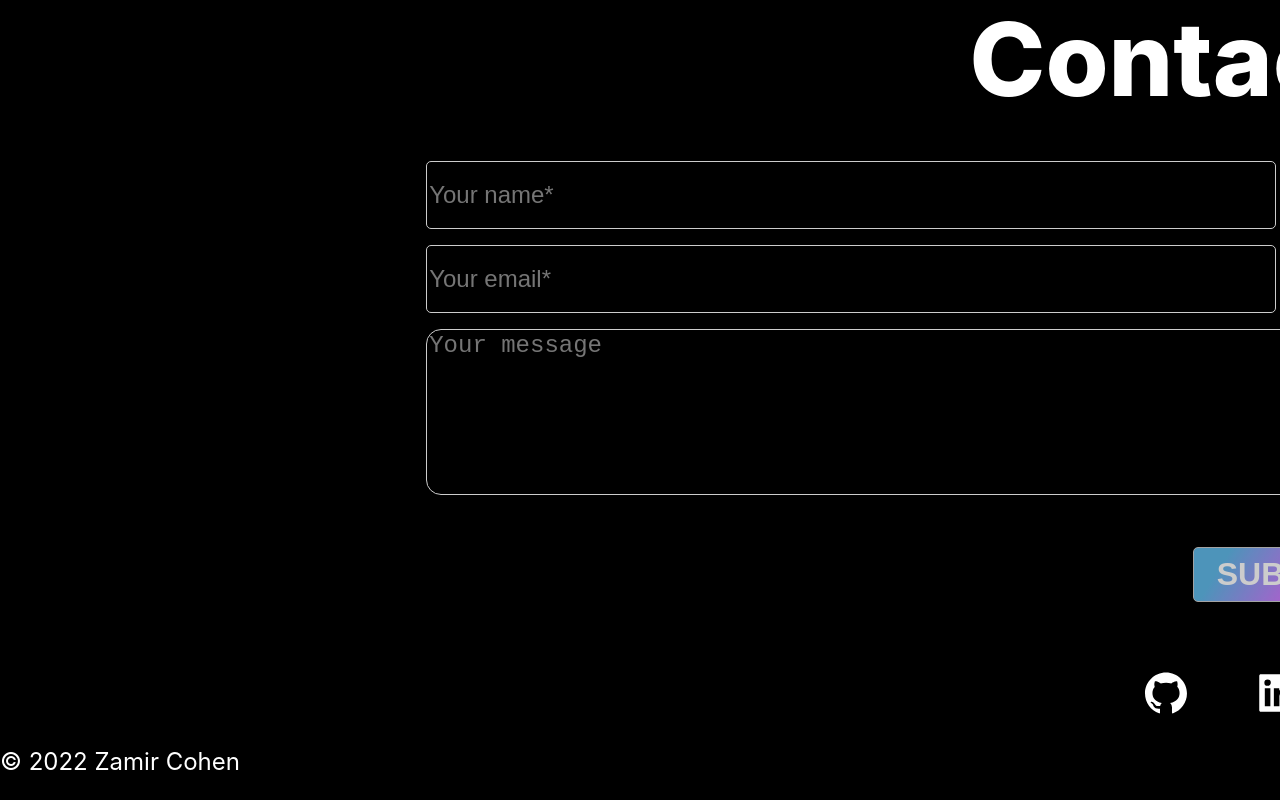
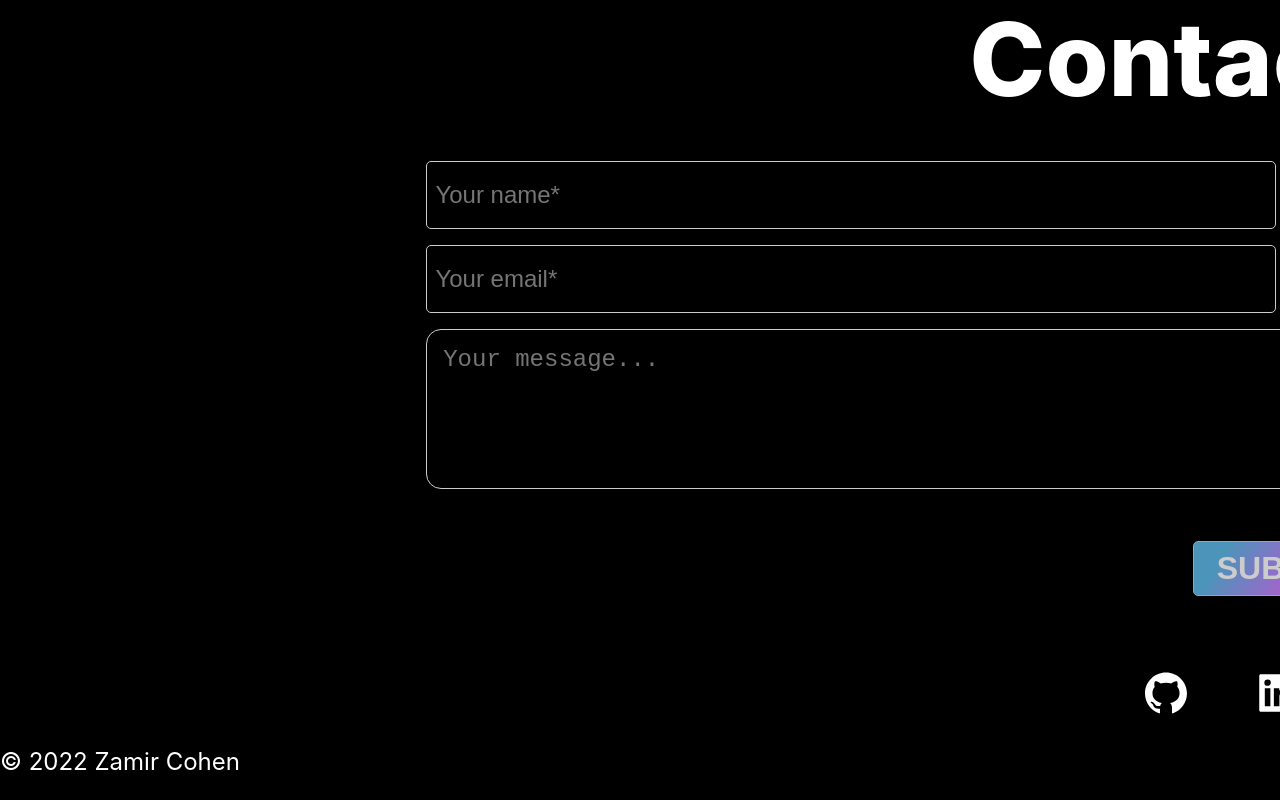
Before and after one commit to zamircohen/react_portfolio, a React (Create React App) app: page / in a window 1280 px wide. Shown: the part 3835-4635 px from the top of the page. Built offline with nearby package versions, Linux system fonts and the light colour scheme.

Commit message:
Added padding to contact form for better look

```diff
--- a/src/components/Contact/Contact.jsx
+++ b/src/components/Contact/Contact.jsx
@@ -31,11 +31,11 @@ export default function Contact() {
             <BlockTitle main>Contact me.</BlockTitle>
 
             <form className="form" ref={form} onSubmit={sendEmail}>
-                <input className="input" type="text" placeholder='Your name*' name="name" required="true"/>
-                <input className="input" type="text" placeholder='Your comnpany' name="company" />
-                <input className="input" type="text" placeholder='Your email*' name="email" />
-                <input className="input" type="tel" placeholder='Phonenumber' name="phone" />
-                <textarea className="textarea" placeholder='Your message' name="message" ></textarea>
+                <input className="input" type="text" placeholder=' Your name*' name="name" required="true"/>
+                <input className="input" type="text" placeholder=' Your comnpany' name="company" />
+                <input className="input" type="text" placeholder=' Your email*' name="email" />
+                <input className="input" type="tel" placeholder=' Phonenumber' name="phone" />
+                <textarea className="textarea" placeholder='Your message...' name="message" ></textarea>
                 <br />
                 <button className="button" type="submit"> SUBMIT </button>
               </form>
--- a/src/components/Contact/FormStyles.css
+++ b/src/components/Contact/FormStyles.css
@@ -27,6 +27,8 @@
     color: white;
     width: 100%;
     height: 10rem;
+    padding: 1rem;
+    box-sizing: border-box;
 }
 
 .button {
```
